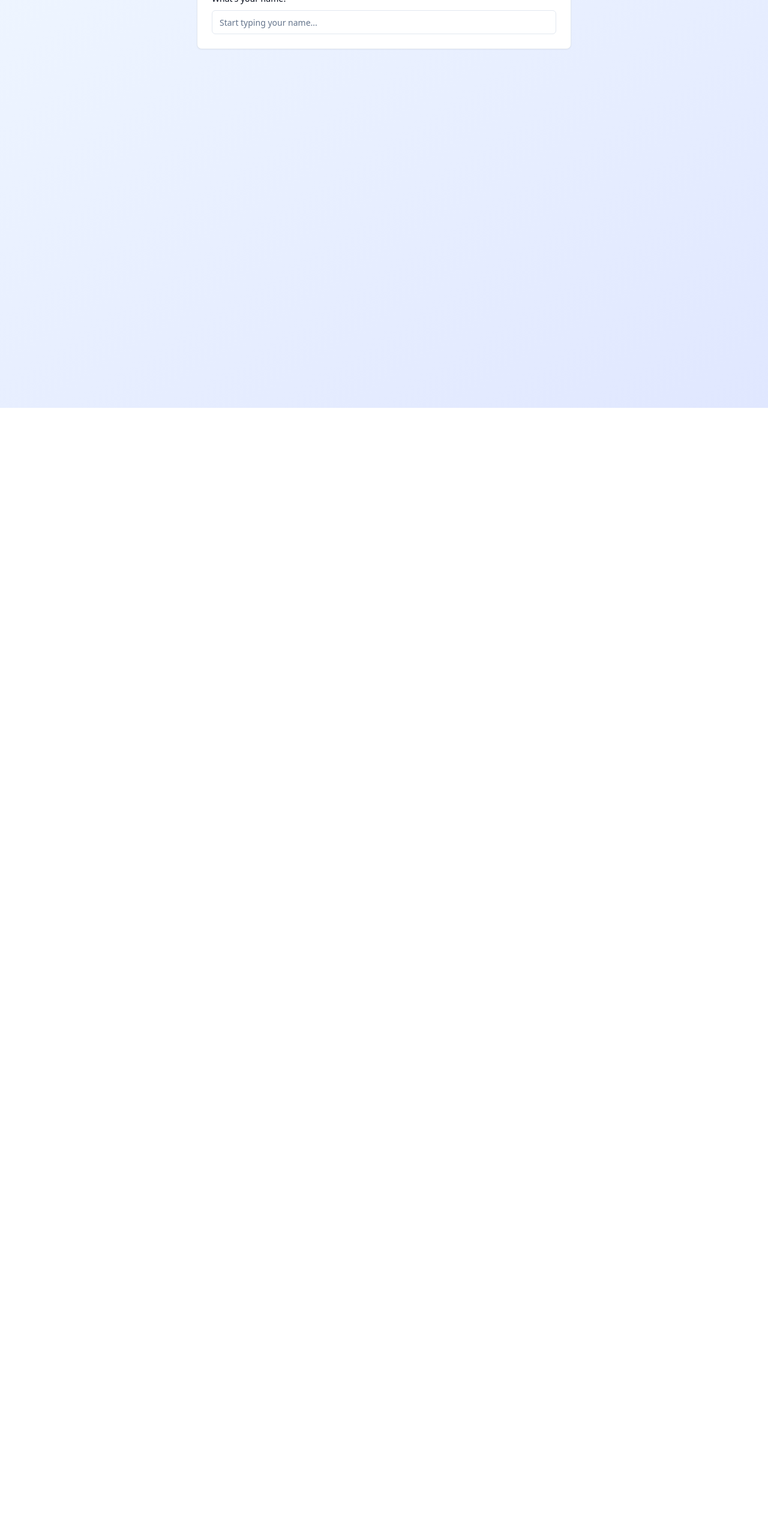
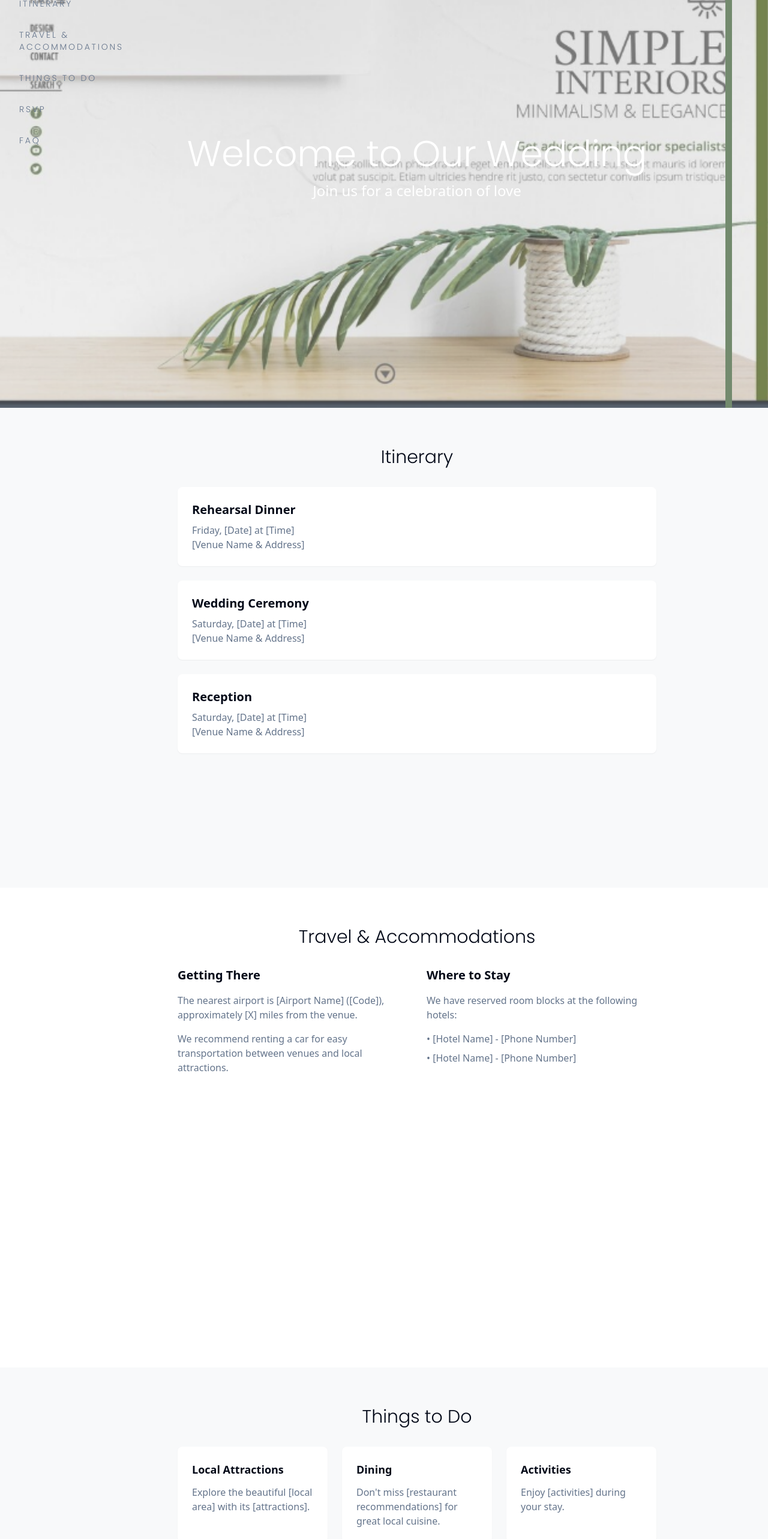
Before and after one commit to theplaylabs/layered-sticky-canvas, a React (Vite) app: page / in a window 1280 px wide. Shown: the part 120-2686 px from the top of the page at 60% size. Before the commit the page ends 800 px from the top, so only its background shows below. Built offline with nearby package versions, Linux system fonts and the light colour scheme.

Commit message:
Revert to original website structure
Reverted changes to `src/pages/Index.tsx` and `src/App.tsx` to restore the original website layout, ensuring the RSVP section is integrated correctly.

```diff
--- a/src/pages/Index.tsx
+++ b/src/pages/Index.tsx
@@ -1,10 +1,146 @@
+import Layout from '@/components/Layout';
+import ContentSection from '@/components/ContentSection';
 import RSVPForm from '@/components/RSVPForm';
 
 const Index = () => {
   return (
-    <div className="min-h-screen bg-gradient-to-br from-blue-50 to-indigo-100">
-      <RSVPForm />
-    </div>
+    <Layout>
+      {/* Home Section */}
+      <ContentSection
+        id="home"
+        backgroundImage="/lovable-uploads/40dc9ee5-4626-481d-9a03-6d83ea3399f7.png"
+        className="flex items-center justify-center"
+      >
+        <div className="text-center text-white">
+          <h1 className="text-4xl md:text-6xl font-primary font-light mb-4">
+            Welcome to Our Wedding
+          </h1>
+          <p className="text-xl md:text-2xl font-light">
+            Join us for a celebration of love
+          </p>
+        </div>
+      </ContentSection>
+
+      {/* Schedule Section */}
+      <ContentSection id="schedule" backgroundColor="#f8f9fa">
+        <div className="max-w-4xl mx-auto">
+          <h2 className="text-3xl font-primary font-light mb-8 text-center">Itinerary</h2>
+          <div className="space-y-6">
+            <div className="bg-background p-6 rounded-lg shadow-sm">
+              <h3 className="text-xl font-semibold mb-2">Rehearsal Dinner</h3>
+              <p className="text-muted-foreground">Friday, [Date] at [Time]</p>
+              <p className="text-muted-foreground">[Venue Name & Address]</p>
+            </div>
+            <div className="bg-background p-6 rounded-lg shadow-sm">
+              <h3 className="text-xl font-semibold mb-2">Wedding Ceremony</h3>
+              <p className="text-muted-foreground">Saturday, [Date] at [Time]</p>
+              <p className="text-muted-foreground">[Venue Name & Address]</p>
+            </div>
+            <div className="bg-background p-6 rounded-lg shadow-sm">
+              <h3 className="text-xl font-semibold mb-2">Reception</h3>
+              <p className="text-muted-foreground">Saturday, [Date] at [Time]</p>
+              <p className="text-muted-foreground">[Venue Name & Address]</p>
+            </div>
+          </div>
+        </div>
+      </ContentSection>
+
+      {/* Travel Section */}
+      <ContentSection id="travel" backgroundColor="#ffffff">
+        <div className="max-w-4xl mx-auto">
+          <h2 className="text-3xl font-primary font-light mb-8 text-center">Travel & Accommodations</h2>
+          <div className="grid md:grid-cols-2 gap-8">
+            <div>
+              <h3 className="text-xl font-semibold mb-4">Getting There</h3>
+              <p className="text-muted-foreground mb-4">
+                The nearest airport is [Airport Name] ([Code]), approximately [X] miles from the venue.
+              </p>
+              <p className="text-muted-foreground">
+                We recommend renting a car for easy transportation between venues and local attractions.
+              </p>
+            </div>
+            <div>
+              <h3 className="text-xl font-semibold mb-4">Where to Stay</h3>
+              <p className="text-muted-foreground mb-4">
+                We have reserved room blocks at the following hotels:
+              </p>
+              <ul className="space-y-2 text-muted-foreground">
+                <li>• [Hotel Name] - [Phone Number]</li>
+                <li>• [Hotel Name] - [Phone Number]</li>
+              </ul>
+            </div>
+          </div>
+        </div>
+      </ContentSection>
+
+      {/* Things to Do Section */}
+      <ContentSection id="things-to-do" backgroundColor="#f8f9fa">
+        <div className="max-w-4xl mx-auto">
+          <h2 className="text-3xl font-primary font-light mb-8 text-center">Things to Do</h2>
+          <div className="grid md:grid-cols-3 gap-6">
+            <div className="bg-background p-6 rounded-lg shadow-sm">
+              <h3 className="text-lg font-semibold mb-3">Local Attractions</h3>
+              <p className="text-muted-foreground">
+                Explore the beautiful [local area] with its [attractions].
+              </p>
+            </div>
+            <div className="bg-background p-6 rounded-lg shadow-sm">
+              <h3 className="text-lg font-semibold mb-3">Dining</h3>
+              <p className="text-muted-foreground">
+                Don't miss [restaurant recommendations] for great local cuisine.
+              </p>
+            </div>
+            <div className="bg-background p-6 rounded-lg shadow-sm">
+              <h3 className="text-lg font-semibold mb-3">Activities</h3>
+              <p className="text-muted-foreground">
+                Enjoy [activities] during your stay.
+              </p>
+            </div>
+          </div>
+        </div>
+      </ContentSection>
+
+      {/* RSVP Section */}
+      <ContentSection id="rsvp" backgroundColor="#ffffff">
+        <div className="max-w-4xl mx-auto">
+          <h2 className="text-3xl font-primary font-light mb-8 text-center">RSVP</h2>
+          <RSVPForm />
+        </div>
+      </ContentSection>
+
+      {/* FAQ Section */}
+      <ContentSection id="faq" backgroundColor="#f8f9fa">
+        <div className="max-w-4xl mx-auto">
+          <h2 className="text-3xl font-primary font-light mb-8 text-center">FAQ</h2>
+          <div className="space-y-6">
+            <div>
+              <h3 className="text-lg font-semibold mb-2">What should I wear?</h3>
+              <p className="text-muted-foreground">
+                The dress code is [dress code]. We recommend [specific guidance].
+              </p>
+            </div>
+            <div>
+              <h3 className="text-lg font-semibold mb-2">Can I bring a plus one?</h3>
+              <p className="text-muted-foreground">
+                Plus ones are included in your invitation if applicable. Please check your RSVP form for details.
+              </p>
+            </div>
+            <div>
+              <h3 className="text-lg font-semibold mb-2">Will there be childcare?</h3>
+              <p className="text-muted-foreground">
+                Yes, we will have professional childcare available during the ceremony and reception.
+              </p>
+            </div>
+            <div>
+              <h3 className="text-lg font-semibold mb-2">What time should I arrive?</h3>
+              <p className="text-muted-foreground">
+                Please arrive 15-30 minutes before the ceremony start time to allow for seating.
+              </p>
+            </div>
+          </div>
+        </div>
+      </ContentSection>
+    </Layout>
   );
 };
 
```
